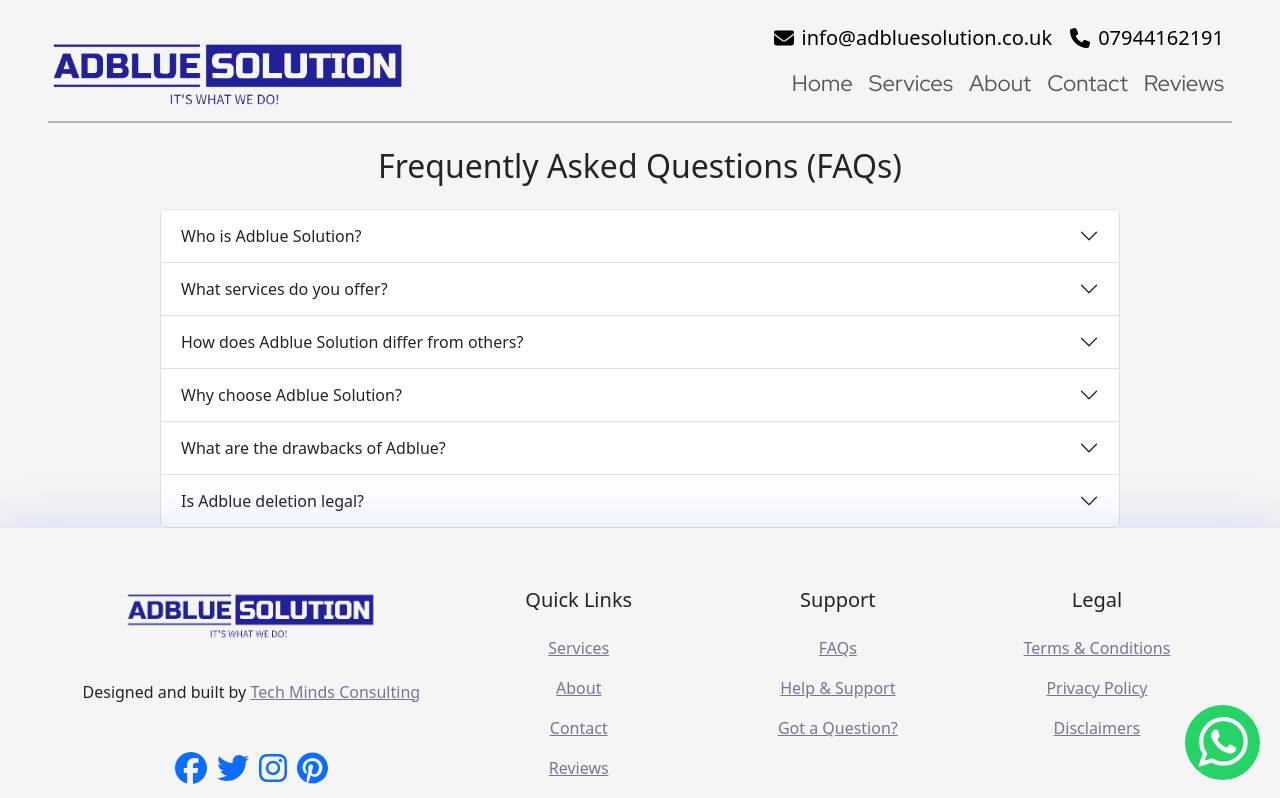
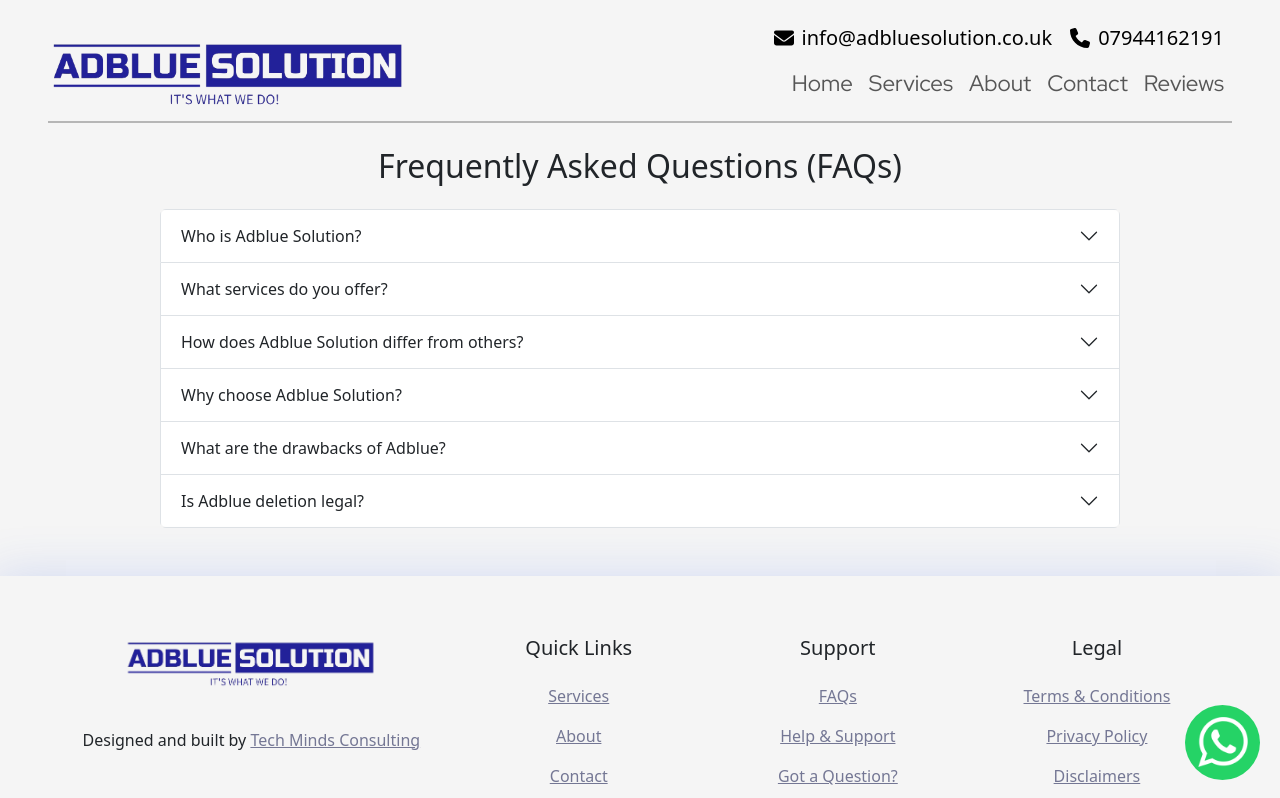
Before and after one commit to joshthomas98/adblue-solution-website, a React (Vite) app: page /faqs in a window 1280 px wide. Shown: the top 798 px of the page. Built offline with nearby package versions, Linux system fonts and the light colour scheme; no server answers; the database is empty; some icons are missing; a web font is replaced by a local one.

Commit message:
FAQs DONE

```diff
--- a/src/pages/Faqs.jsx
+++ b/src/pages/Faqs.jsx
@@ -4,10 +4,10 @@
 const FaqAccordion = () => {
   return (
     <>
-      <h2 className="text-dark text-center pt-4 pb-3">
+      <h2 className="text-dark text-center pt-4 pb-3 px-2">
         Frequently Asked Questions (FAQs)
       </h2>
-      <div className="d-flex justify-content-center">
+      <div className="d-flex justify-content-center pb-5">
         <Accordion className="w-75">
           <Accordion.Item eventKey="0">
             <Accordion.Header>Who is Adblue Solution?</Accordion.Header>
```
